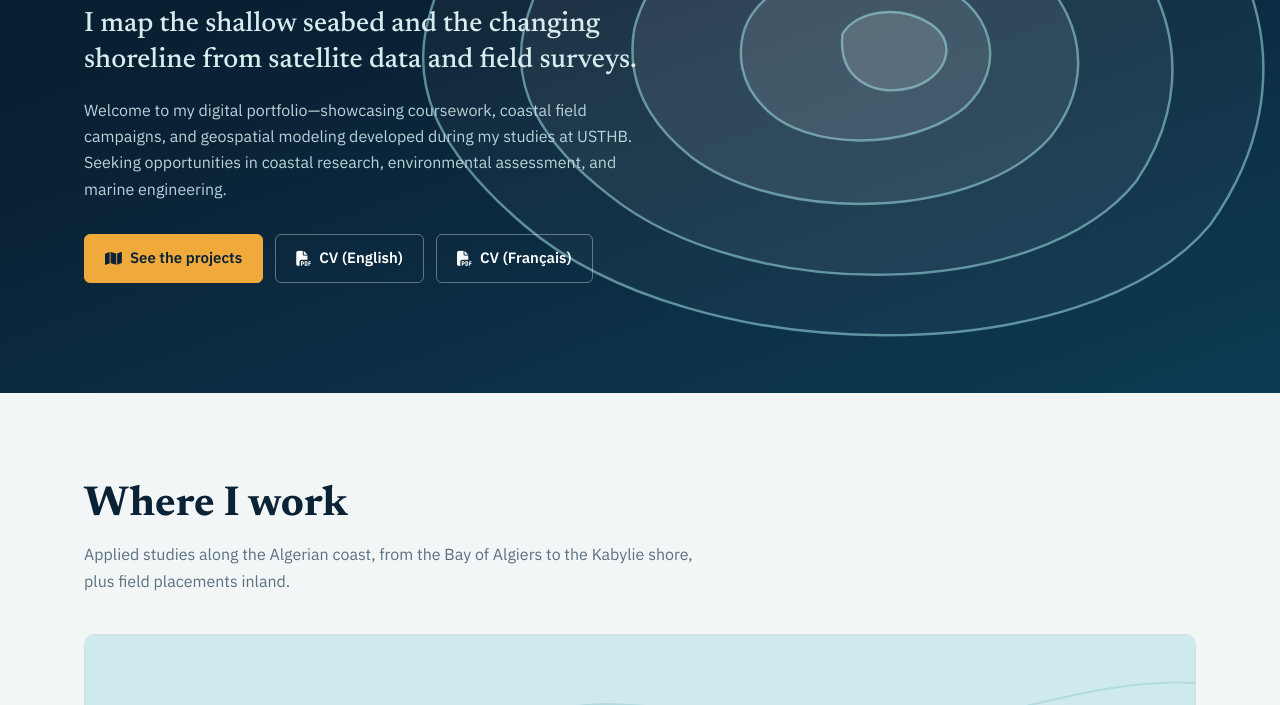
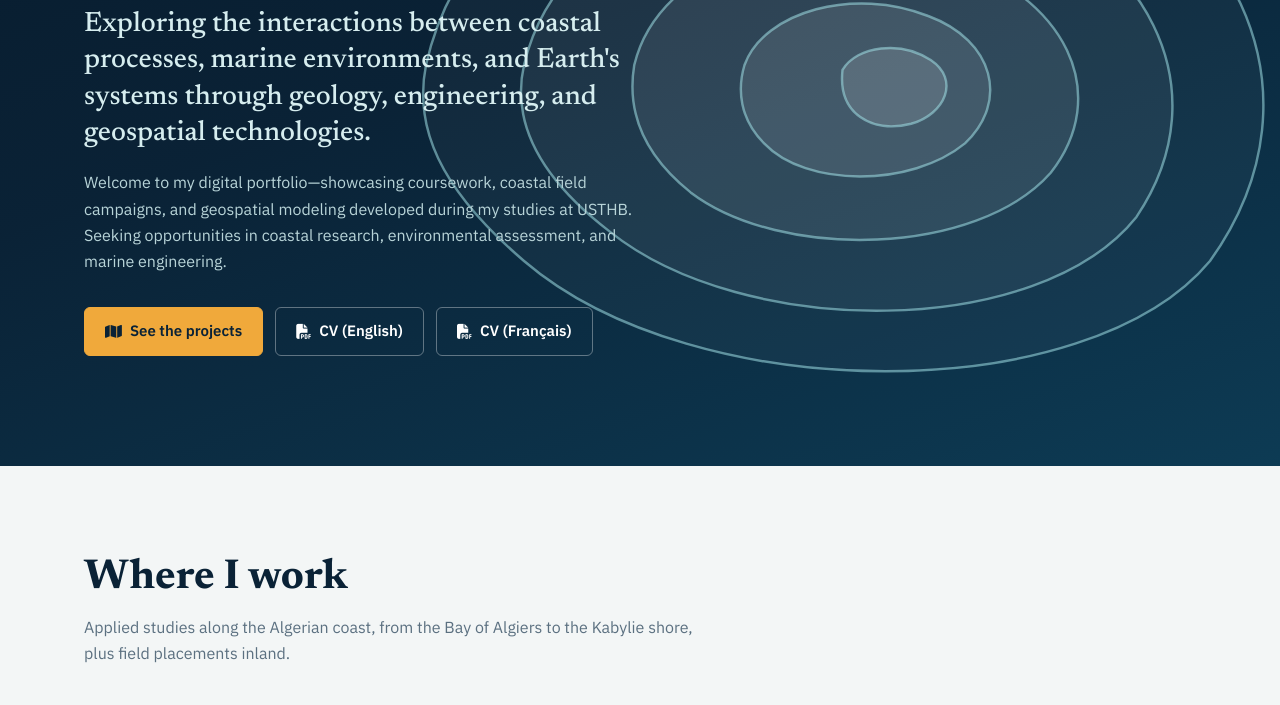
Before and after one commit to oldache-oussamanazim/oldache-oussamanazim.github.io, a plain HTML site: page index.html in a window 1280 px wide. Shown: the part 395-1100 px from the top of the page. Drawn offline with Linux system fonts and the light colour scheme.

Commit message:
Revise professional summary in index.html
Updated the description of professional expertise.

```diff
--- a/index.html
+++ b/index.html
@@ -162,7 +162,7 @@ section{padding:60px 0}
   <div class="wrap">
     <p class="kicker">Algiers, Algeria · Marine Geosciences & Coastal Engineering</p>
     <h1>Oldache Oussama Nazim</h1>
-    <p class="sub">I map the shallow seabed and the changing shoreline from satellite data and field surveys.</p>
+    <p class="sub">Exploring the interactions between coastal processes, marine environments, and Earth's systems through geology, engineering, and geospatial technologies.</p>
     <p class="open">Welcome to my digital portfolio—showcasing coursework, coastal field campaigns, and geospatial modeling developed during my studies at USTHB. Seeking opportunities in coastal research, environmental assessment, and marine engineering.</p>
     <div class="btns">
       <a class="btn main" href="#projects"><i class="fa-solid fa-map" aria-hidden="true"></i> See the projects</a>
```
